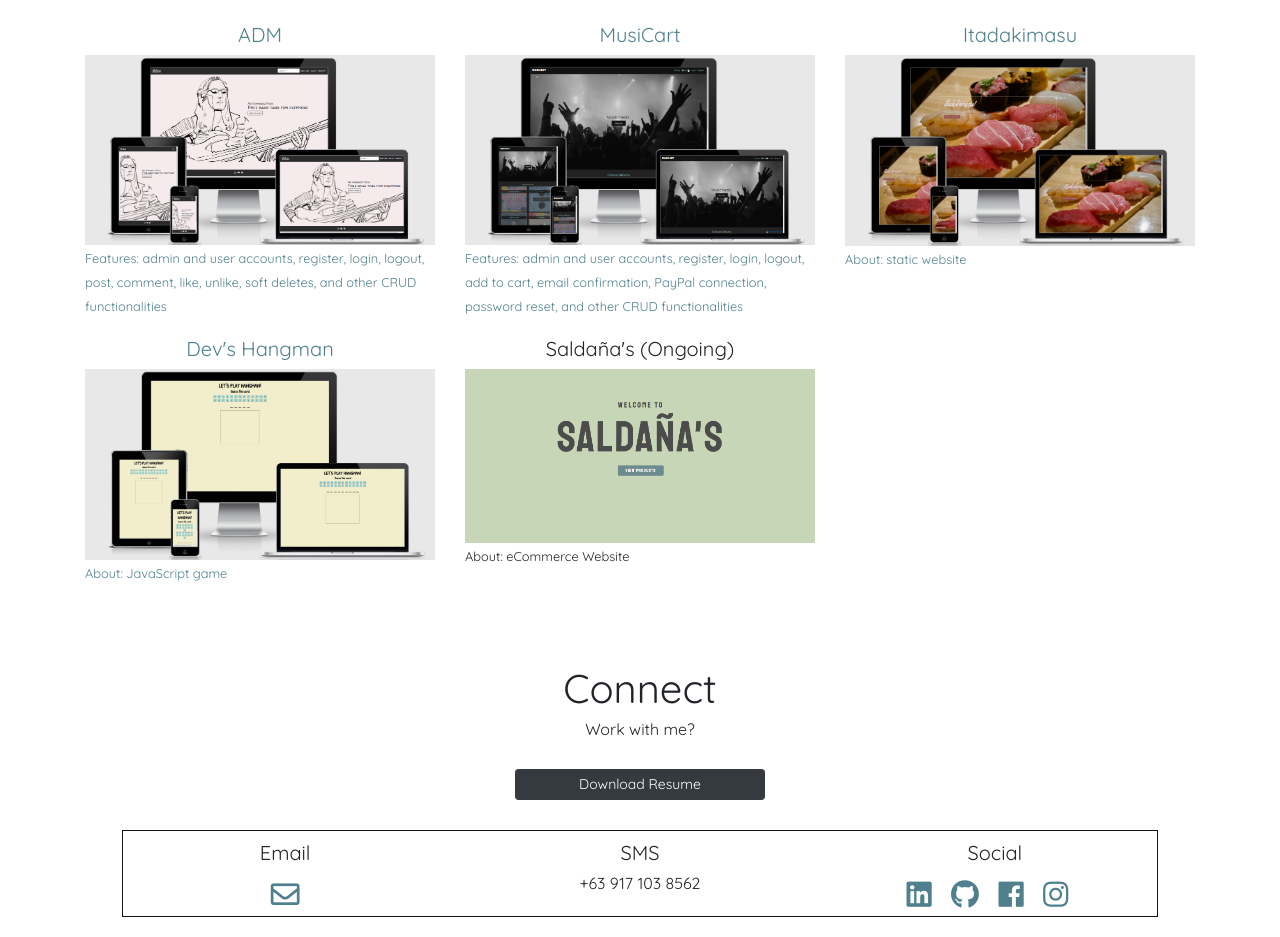
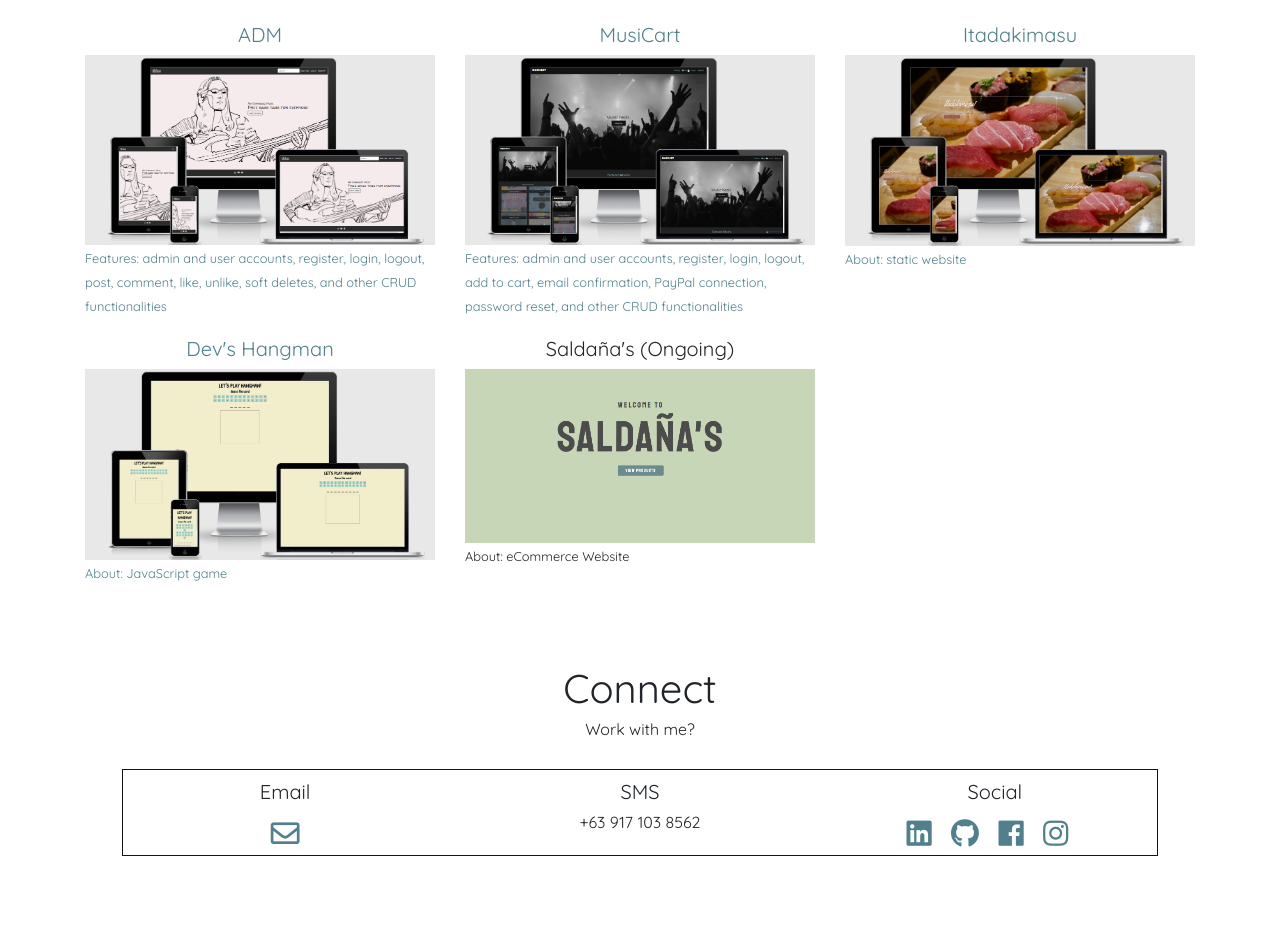
Before and after one commit to abigailsdominguez/portfolio, a plain HTML site: page index.html in a window 1280 px wide. Shown: the part 2889-3826 px from the top of the page. After the commit the page ends 3765 px from the top, so only its background shows below. Drawn offline with nearby package versions, Linux system fonts and the light colour scheme.

Commit message:
removed download resume button

```diff
--- a/index.html
+++ b/index.html
@@ -214,7 +214,7 @@
 			<div class="col-lg-10 offset-lg-1">
 				<h1 class="text-center" id="connect">Connect</h1>
 				<h6 class="text-center note">Work with me?</h6>
-				<a href="./assets/documents/cv_dominguez_abigail.pdf" class="btn btn-dark btn-sm download" target="_blank">Download Resume</a>
+
 				<div class="connect-two">
 					<div class="row">
 						<div class="col-lg-4 email-div text-center">
```
